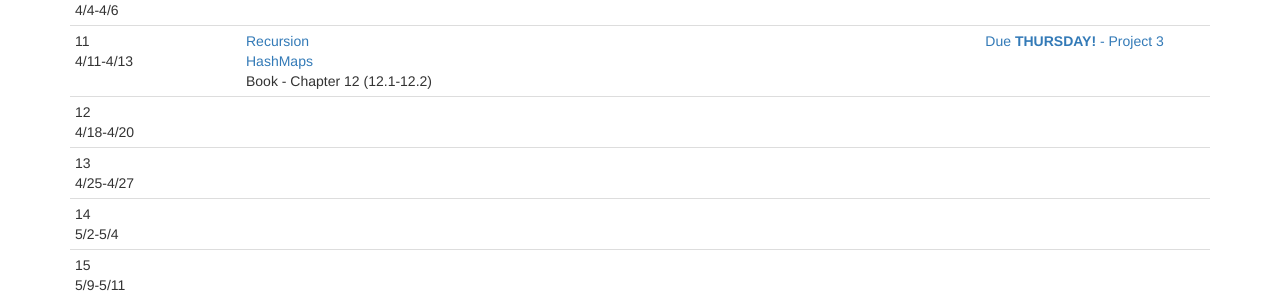
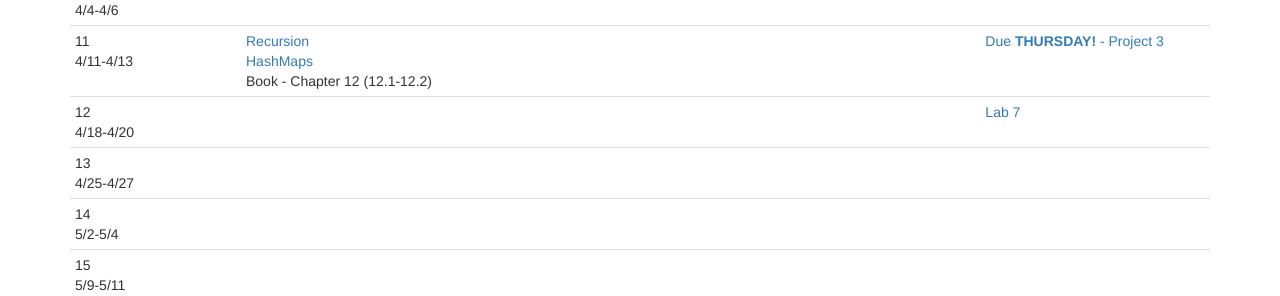
Before and after one commit to CS514-F17/cs514-f17.github.io, a Jekyll site: the page built from schedule.html, in a window 1280 px wide and 900 px high, scrolled down 737 px. Shown: the part 509-805 px from the top of the window. Built offline with Jekyll 4.4.1, drawn with Linux system fonts in a browser that asks for light colours.

Commit message:
add lab 7

```diff
--- a/assignments.html
+++ b/assignments.html
@@ -44,12 +44,12 @@ title: Assignments
        <td><a href="https://github.com/CS112-S17/labs/blob/master/lab6.md">Inheritance</a></td>
        <td>Friday 3/31, 5:00pm</td>
      </tr>
-<!--
      <tr>
        <td>7</td>
        <td><a href="https://github.com/CS112-S17/labs/blob/master/lab7.md">Recursion</a></td>
-       <td>Friday 11/11, 5:00pm</td>
+       <td>Friday 4/21, 5:00pm</td>
      </tr>
+<!--
      <tr>
        <td>8</td>
        <td><a href="https://github.com/CS112-S17/labs/blob/master/lab8.md">Linked Lists</a></td>
--- a/schedule.html
+++ b/schedule.html
@@ -188,7 +188,9 @@ title: Schedule
 			</td>
 			<td>
 			</td>
-			<td></td>
+			<td>
+				<a href="https://github.com/CS112-S17/labs/blob/master/lab7.md">Lab 7</a><br/>
+			</td>
 		</tr>
 		<tr>
 			<td>13<br/>4/25-4/27</td>
```
